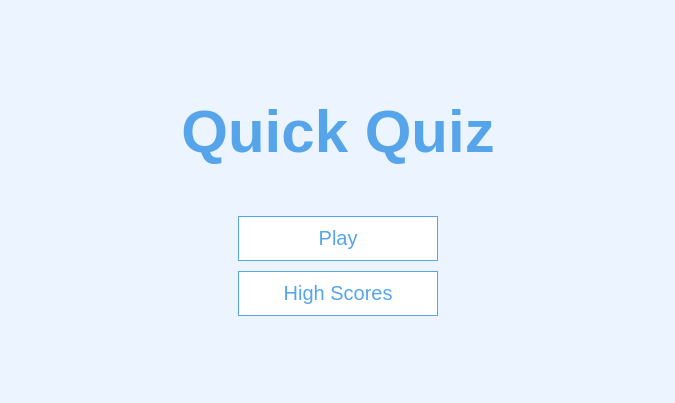
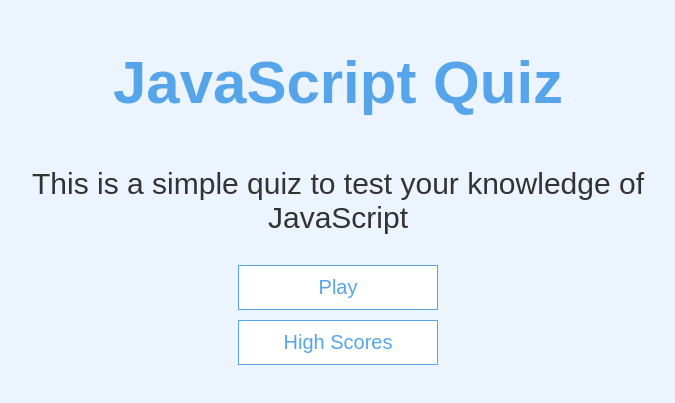
Before and after one commit to timdavidson2/homework_codeQuiz, a plain HTML site: page index.html in a window 1280 px wide. Shown: the part 189-592 px from the top of the page, without its empty margins (302-977 px from the left). Drawn offline with Linux system fonts and the light colour scheme.

```diff
--- a/css/styles.css
+++ b/css/styles.css
@@ -38,6 +38,13 @@
 h3 {
   font-size: 3rem;
   font-weight: 500;
+}
+
+p {
+  font-size: 3rem;
+  font-weight: 500;
+  text-align: center;
+  margin-bottom: 3rem;
 }
 
 /* Utilities */
--- a/index.html
+++ b/index.html
@@ -10,7 +10,8 @@
   <body>
     <div class="container">
       <div id="home" class="flex-center flex-column">
-        <h1>Quick Quiz</h1>
+        <h1>JavaScript Quiz</h1>
+        <p>This is a simple quiz to test your knowledge of JavaScript</p>
         <a href="/game.html" class="btn">Play</a>
         <a href="/highscores.html" class="btn">High Scores</a>
       </div>
```
Also changed, not shown: images/highscore.png (added), images/homeScreen.png (added), images/questionScreen.png (added), images/scoreInitialsScreen.png (added), 2 other files.
